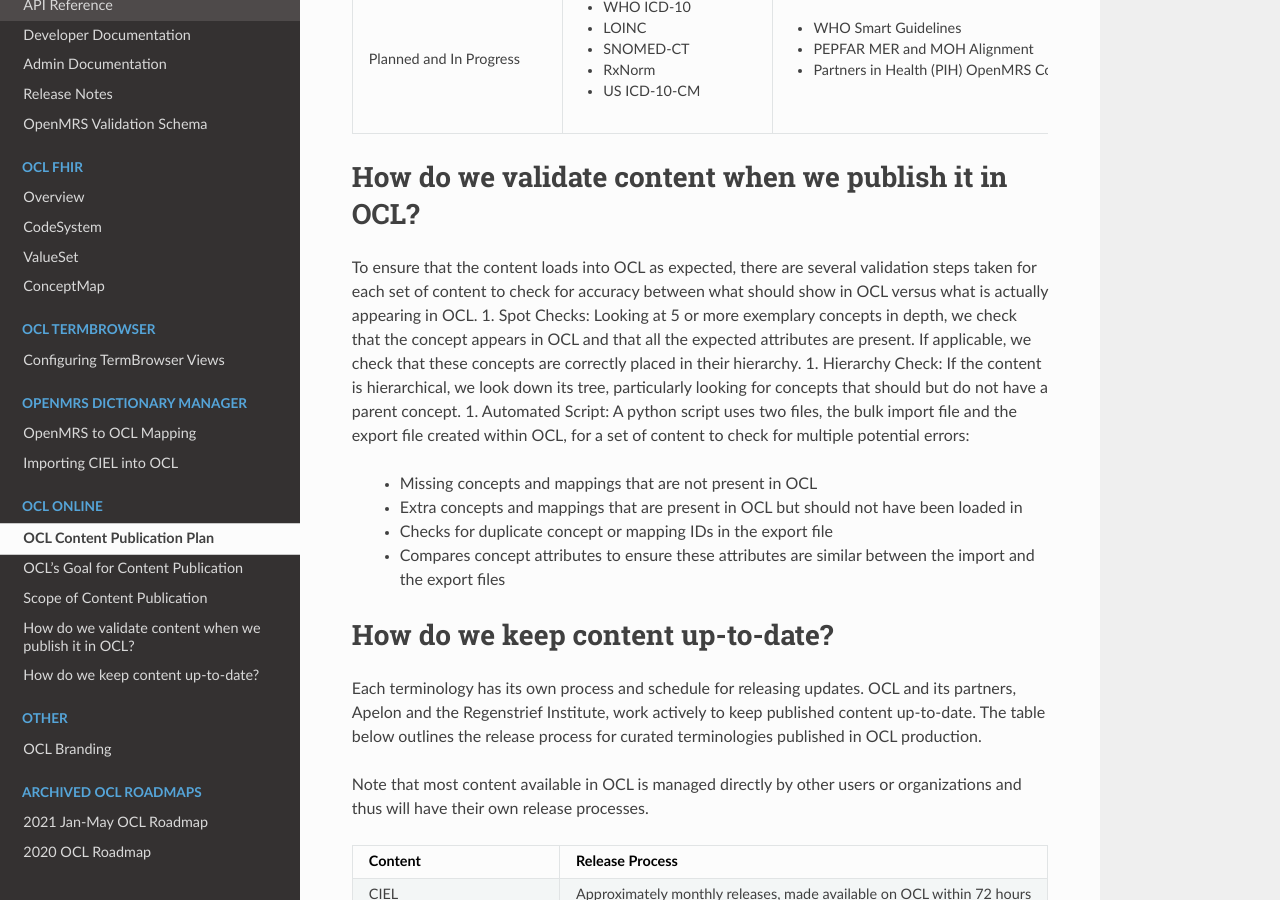
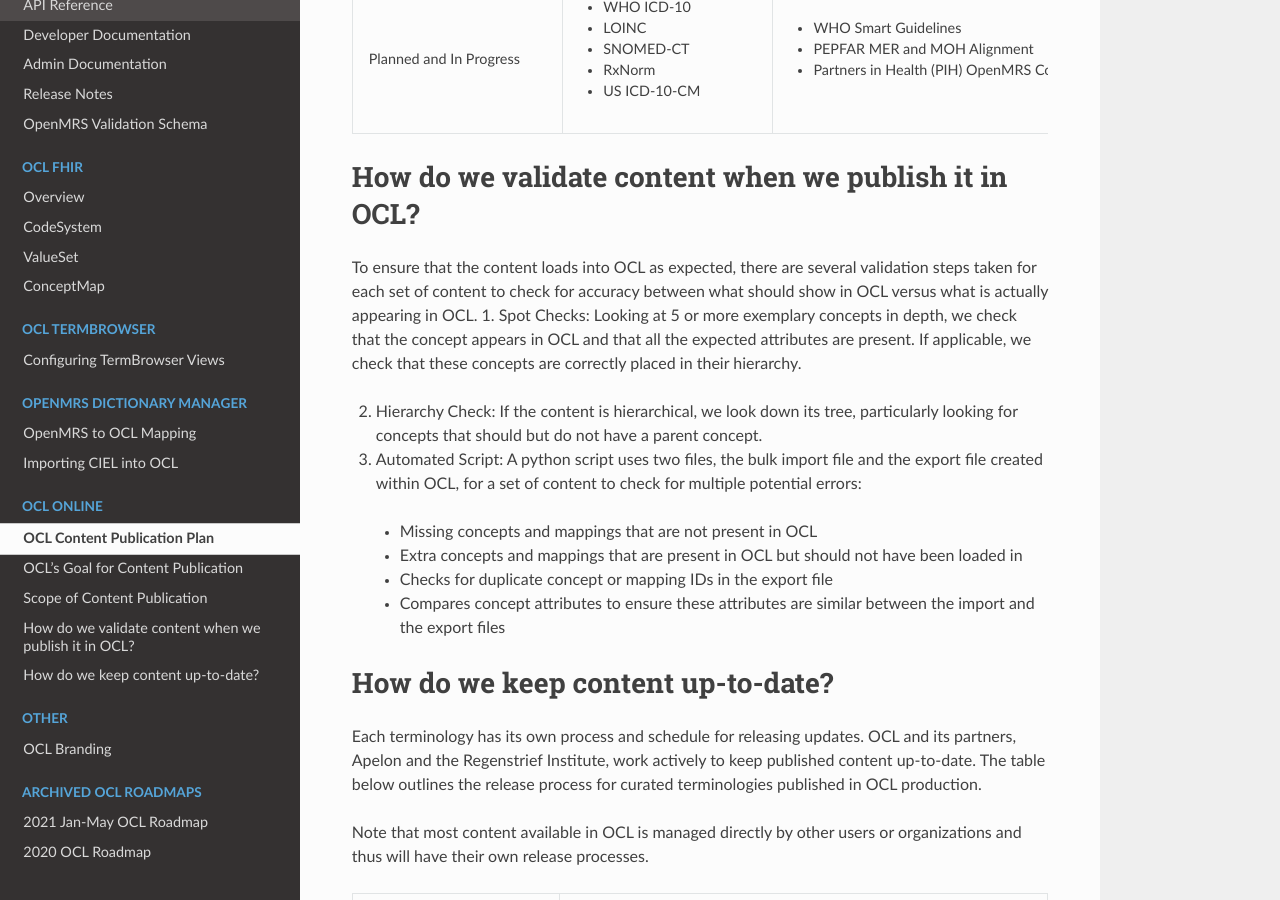
Before and after one commit to OpenConceptLab/ocl-docs, a Sphinx documentation site: the page built from docs/source/oclonline/publicationplan.rst, in a window 1280 px wide and 900 px high, scrolled down 582 px. Built offline with Sphinx 7.4.7 and the Read the Docs theme 2.0.0, drawn with Linux system fonts in a browser that asks for light colours.

Commit message:
Update publicationplan.rst

```diff
--- a/docs/source/oclonline/publicationplan.rst
+++ b/docs/source/oclonline/publicationplan.rst
@@ -36,12 +36,14 @@
 ----------------------------------
 To ensure that the content loads into OCL as expected, there are several validation steps taken for each set of content to check for accuracy between what should show in OCL versus what is actually appearing in OCL.
 1. Spot Checks: Looking at 5 or more exemplary concepts in depth, we check that the concept appears in OCL and that all the expected attributes are present. If applicable, we check that these concepts are correctly placed in their hierarchy.
-1. Hierarchy Check: If the content is hierarchical, we look down its tree, particularly looking for concepts that should but do not have a parent concept.
-1. Automated Script: A python script uses two files, the bulk import file and the export file created within OCL, for a set of content to check for multiple potential errors:
-   * Missing concepts and mappings that are not present in OCL
-   * Extra concepts and mappings that are present in OCL but should not have been loaded in
-   * Checks for duplicate concept or mapping IDs in the export file
-   * Compares concept attributes to ensure these attributes are similar between the import and the export files
+
+2. Hierarchy Check: If the content is hierarchical, we look down its tree, particularly looking for concepts that should but do not have a parent concept.
+
+3. Automated Script: A python script uses two files, the bulk import file and the export file created within OCL, for a set of content to check for multiple potential errors:
+  * Missing concepts and mappings that are not present in OCL
+  * Extra concepts and mappings that are present in OCL but should not have been loaded in
+  * Checks for duplicate concept or mapping IDs in the export file
+  * Compares concept attributes to ensure these attributes are similar between the import and the export files
 
 
 How do we keep content up-to-date?
```
